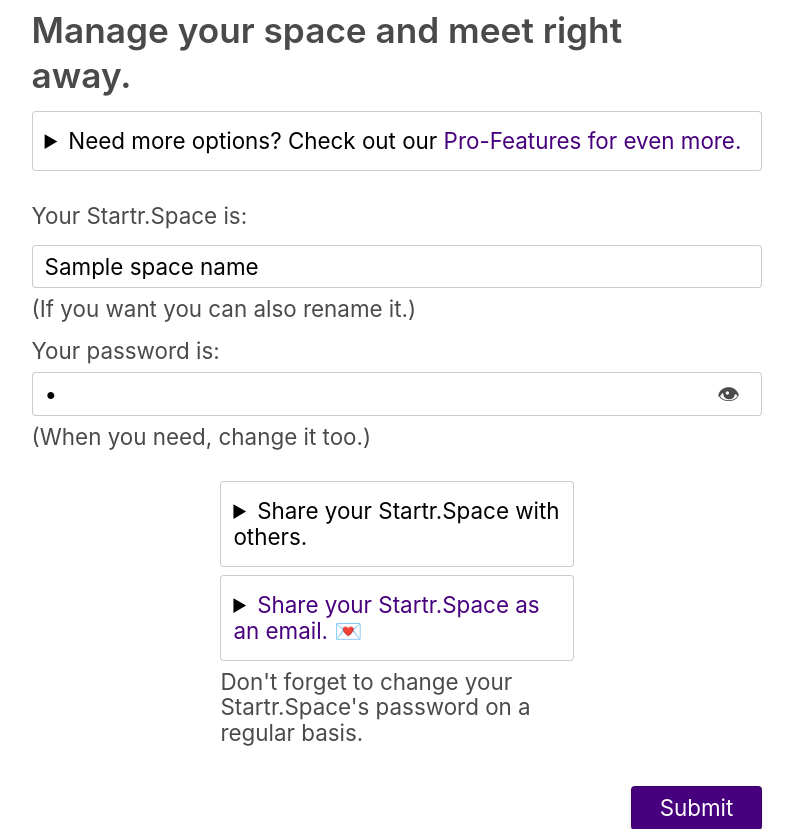
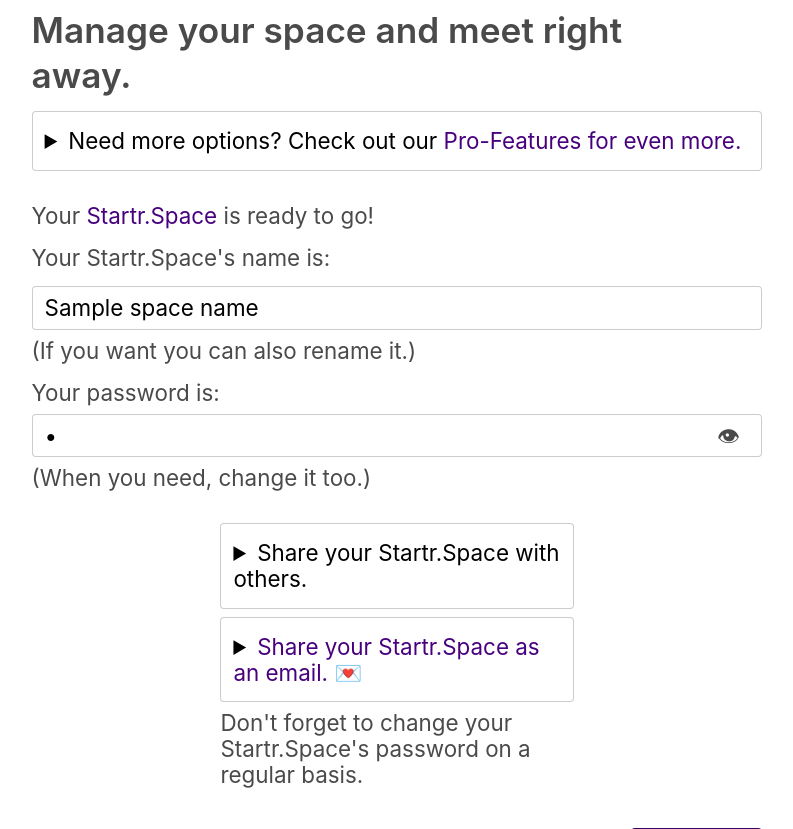
Before and after one commit to Startr/WEB-Spaces-Accounts, a Flask app: template templates/free.html in a window 1280 px wide. Shown: the part 108-937 px from the top of the page, without its empty margins (243-1036 px from the left). Run offline with Flask 3, Linux system fonts and the light colour scheme; the template is opened without the code that fills it: most values are stand-ins (such as "Sample title", 1, 10 or a date in 2020); parts of the project's set-up code (start-up, migrations or seed data) failed here and were passed over; some libraries are stand-ins or nearby versions.

Commit message:
Clearer space setup page

```diff
--- a/templates/free.html
+++ b/templates/free.html
@@ -20,14 +20,15 @@
       <li>Enterprise accounts can have up to 1000 users.</li>
     </ul>
   </details>
-  <form action="/free#submit" method="POST" enctype="multipart/form-data">
+  <form autocomplete="off" action="/free#submit" method="POST" enctype="multipart/form-data">
     <label for="space_name">
       <p style="--w: 25ch;--m:auto;--mb: 2rem;--mt: 2rem;">
         {% if space_name %}
-          <p>Your Startr.Space is:</p>
+          <p>Your <a href="/sites/{{space_name}}/">Startr.Space</a> is ready to go!</p>
+          <p> Your Startr.Space's name is:</p>
         {% else %}
-          <p>Give your Startr.Space a good clear name.<br>
-    Make sure it's memorable for your vistors.</p>
+          <p>Give your Startr.Space a good clear name.</p>
+          <p>Make sure it's memorable for your vistors.</p>
         {% endif %}
       </label>
       <input
```
